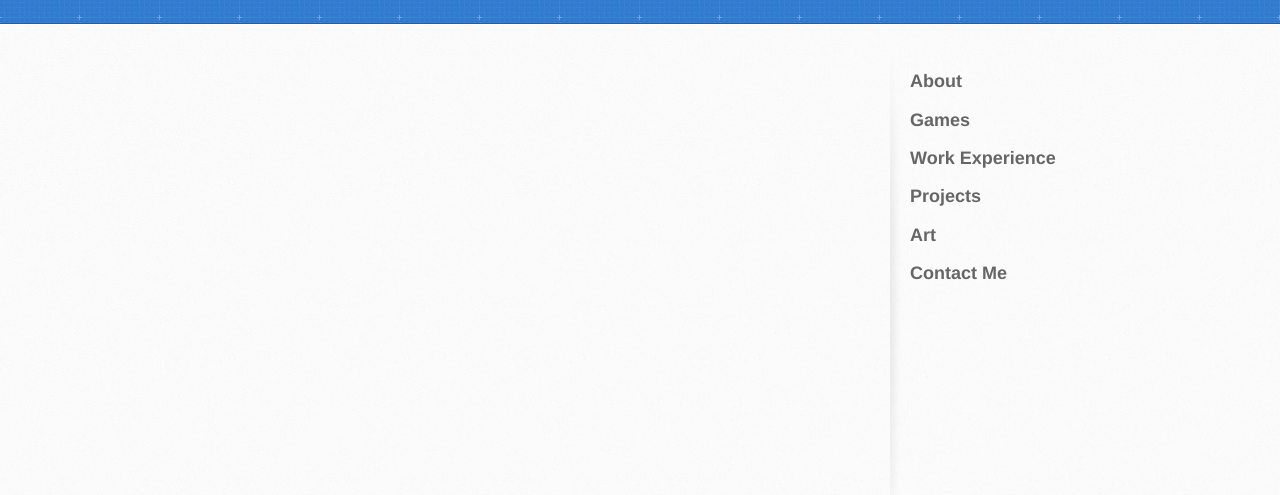
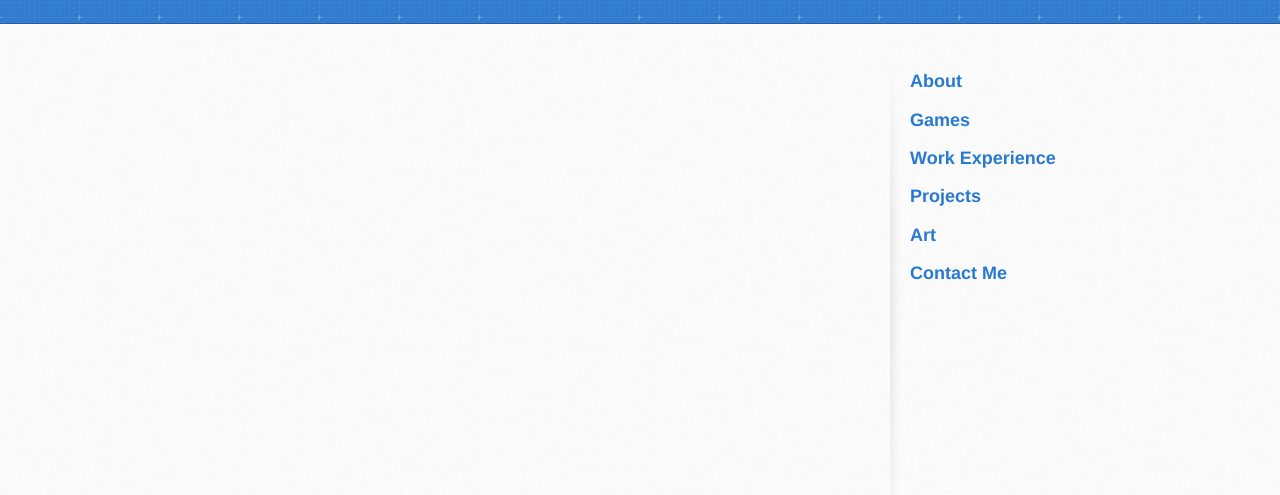
Before and after one commit to zaheelee/zaheelee.github.io, a plain HTML site: page art.html in a window 1280 px wide. Shown: the part 143-638 px from the top of the page. Drawn offline with Linux system fonts and the light colour scheme.

Commit message:
links for DAYZ

```diff
--- a/art.html
+++ b/art.html
@@ -34,12 +34,36 @@
         <aside id="sidebar">
 			<!-- Put a profile picture over here -->
 			<!-- Change these all to links of the same style -->
-			<h2>About</h2>
-			<h2>Games</h2>
-			<h2>Work Experience</h2>
-			<h2>Projects</h2>
-			<h2>Art</h2>
-			<h2>Contact Me</h2>
+			<h2>
+				<a href="https://zaheelee.github.io">
+					About
+				</a>
+			</h2>
+			<h2>
+				<a href="https://zaheelee.github.io/games.html">
+					Games
+				</a>
+			</h2>
+			<h2>
+				<a href="https://zaheelee.github.io/work-experience.html">
+					Work Experience
+				</a>
+			</h2>
+			<h2>
+				<a href="https://zaheelee.github.io/projects.html">
+					Projects
+				</a>
+			</h2>
+			<h2>
+				<a href="https://zaheelee.github.io/art.html">
+					Art
+				</a>
+			</h2>
+			<h2>
+				<a href="https://zaheelee.github.io/contact-me.html">
+					Contact Me
+				</a>
+			</h2>
         </aside>
       </div>
     </div>
```
Also changed, not shown: contact-me.html (+30 -6 lines), games.html (+30 -6 lines), index.html (+30 -6 lines), projects.html (+30 -6 lines), work-experience.html (+25 -5 lines).
